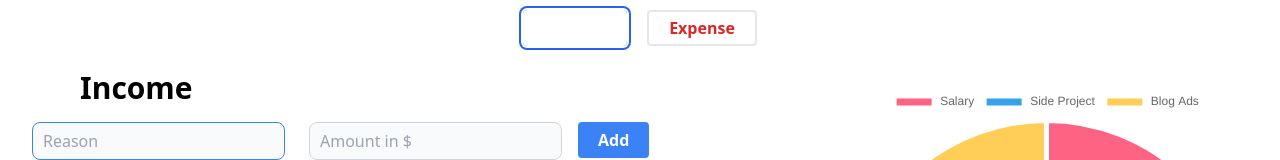
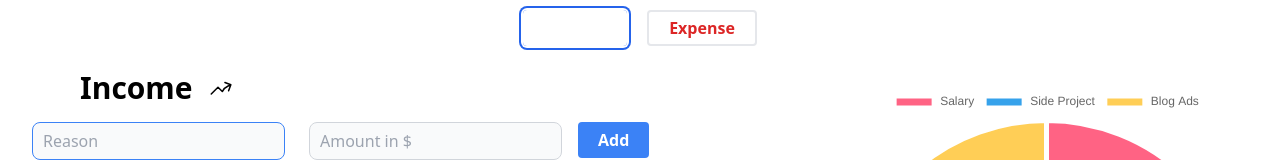
Before and after one commit to suraffy/budget-app, a React (Create React App) app: page / in a window 1280 px wide. Shown: the part 126-286 px from the top of the page. Built offline with nearby package versions, Linux system fonts and the light colour scheme.

Commit message:
Adding SVG components

```diff
--- a/src/components/Home.jsx
+++ b/src/components/Home.jsx
@@ -8,6 +8,9 @@ import CashflowTable from "./CashflowTable";
 
 import PieChart from "./common/PieChart";
 import { incomeItemsList, expenseItemsList } from "../services/cashflowData";
+
+import IncomeSVG from "./common/IncomeSVG";
+import ExpenseSVG from "./common/ExpenseSVG";
 
 const Home = () => {
   const currency = "$";
@@ -171,8 +174,13 @@ const Home = () => {
         </div>
         <div className="flex flex-wrap-reverse justify-center md:justify-between">
           <div className="md:w-3/5">
-            <h4 className="font-semibold text-3xl capitalize ml-5 sm:ml-16 mt-6 mb-4">
-              {currentCashflow}
+            <h4 className="flex items-center gap-4 font-semibold text-3xl capitalize ml-5 sm:ml-16 mt-6 mb-4">
+              <span>{currentCashflow}</span>{" "}
+              {currentCashflow === "income" ? (
+                <IncomeSVG className="text-red" />
+              ) : (
+                <ExpenseSVG />
+              )}
             </h4>
 
             <Form errors={errors} inputRef={inputRef} onSubmit={handleSubmit} />
--- /dev/null
+++ b/src/components/common/ExpenseSVG.jsx
@@ -0,0 +1,20 @@
+const ExpenseSVG = () => {
+  return (
+    <svg
+      xmlns="http://www.w3.org/2000/svg"
+      fill="none"
+      viewBox="0 0 24 24"
+      strokeWidth={1.5}
+      stroke="currentColor"
+      className="w-6 h-6"
+    >
+      <path
+        strokeLinecap="round"
+        strokeLinejoin="round"
+        d="M2.25 6L9 12.75l4.286-4.286a11.948 11.948 0 014.306 6.43l.776 2.898m0 0l3.182-5.511m-3.182 5.51l-5.511-3.181"
+      />
+    </svg>
+  );
+};
+
+export default ExpenseSVG;
--- /dev/null
+++ b/src/components/common/IncomeSVG.jsx
@@ -0,0 +1,20 @@
+const IncomeSVG = () => {
+  return (
+    <svg
+      xmlns="http://www.w3.org/2000/svg"
+      fill="none"
+      viewBox="0 0 24 24"
+      strokeWidth={1.5}
+      stroke="currentColor"
+      className="w-6 h-6"
+    >
+      <path
+        strokeLinecap="round"
+        strokeLinejoin="round"
+        d="M2.25 18L9 11.25l4.306 4.307a11.95 11.95 0 015.814-5.519l2.74-1.22m0 0l-5.94-2.28m5.94 2.28l-2.28 5.941"
+      />
+    </svg>
+  );
+};
+
+export default IncomeSVG;
```
